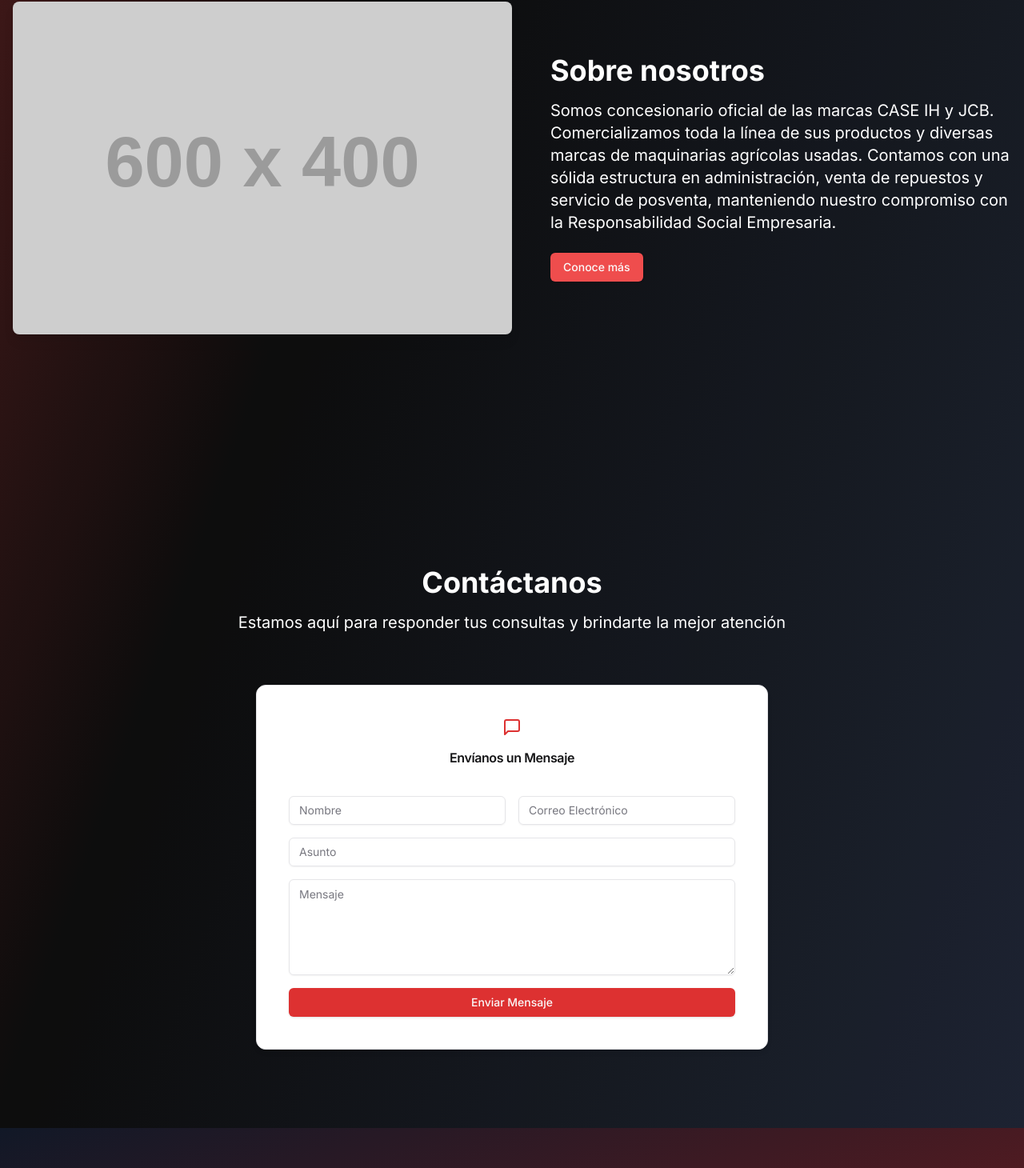
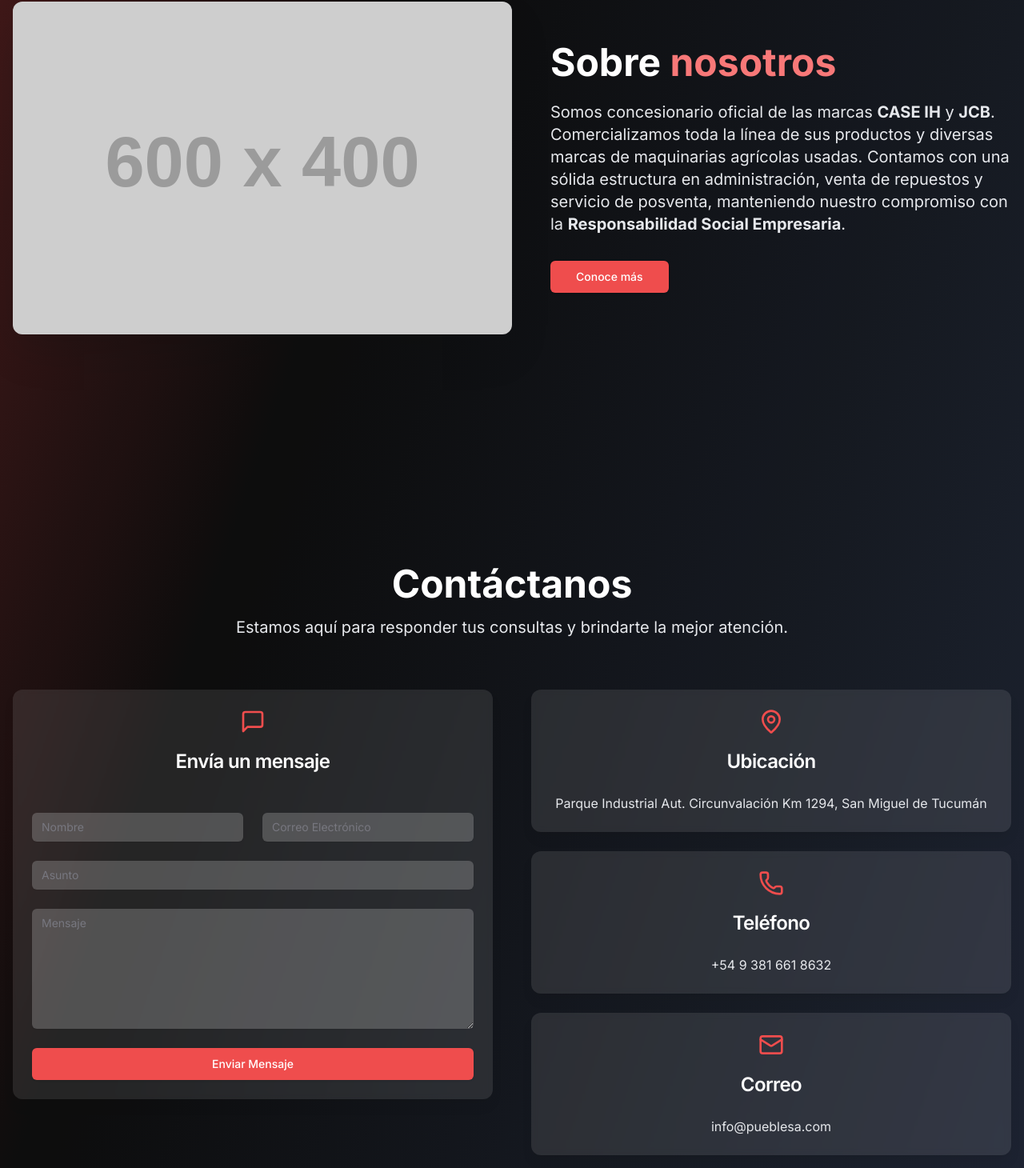
Before and after one commit to Pietro923/Landing-Page-Pueble, a Next.js app: page / in a window 1280 px wide. Shown: the part 2238-3698 px from the top of the page at 80% size. Built offline with nearby package versions, Linux system fonts and the light colour scheme.

Commit message:
el home listo digamos

```diff
--- a/src/components/home/Contacto.tsx
+++ b/src/components/home/Contacto.tsx
@@ -1,39 +1,119 @@
-'use client';
-
-import { Button } from "@/components/ui/button";
-import { Input } from "@/components/ui/input";
-import { Textarea } from "@/components/ui/textarea";
-import { Card, CardContent, CardHeader, CardTitle } from "@/components/ui/card";
-import { Mail, Phone, MapPin, MessageSquare } from "lucide-react";
+'use client'
+import { Button } from "@/components/ui/button"
+import { Input } from "@/components/ui/input"
+import { Textarea } from "@/components/ui/textarea"
+import { Card, CardContent, CardHeader, CardTitle } from "@/components/ui/card"
+import { Mail, Phone, MapPin, MessageSquare } from "lucide-react"
+import { motion } from "framer-motion"
 
 export default function Contact() {
   return (
-    <section className="relative min-h-screen flex flex-col justify-center overflow-hidden py-24 text-white">
-      <div className="container mx-auto text-center mb-16">
-        <h2 className="text-4xl font-bold mb-4">Contáctanos</h2>
-        <p className="text-xl ">Estamos aquí para responder tus consultas y brindarte la mejor atención</p>
-      </div>
+    <section className="relative min-h-screen flex flex-col justify-center overflow-hidden py-24">
 
-      <div className="lg:w-1/2 mx-auto">
-        <Card className="bg-white shadow-md p-4">
-          <CardHeader className="flex items-center gap-3 mb-4">
-            <MessageSquare className="w-6 h-6 text-red-600" />
-            <CardTitle>Envíanos un Mensaje</CardTitle>
+
+      {/* Contenido principal */}
+      <div className="relative z-10 container mx-auto px-4">
+        {/* Título y descripción */}
+        <motion.div
+          initial={{ opacity: 0, y: -20 }}
+          whileInView={{ opacity: 1, y: 0 }}
+          transition={{ duration: 0.8 }}
+          viewport={{ once: true }}
+          className="text-center mb-16"
+        >
+          <h2 className="text-4xl lg:text-5xl font-bold mb-4 text-white">
+            Contáctanos
+          </h2>
+          <p className="text-xl text-gray-200">
+            Estamos aquí para responder tus consultas y brindarte la mejor atención.
+          </p>
+        </motion.div>
+
+        {/* Formulario y tarjetas de contacto */}
+        <div className="grid lg:grid-cols-2 gap-12">
+          {/* Formulario */}
+          <motion.div
+            initial={{ opacity: 0, x: -50 }}
+            whileInView={{ opacity: 1, x: 0 }}
+            transition={{ duration: 0.8 }}
+            viewport={{ once: true }}
+          >
+            <Card className="bg-white/10 backdrop-blur-sm border-0 shadow-lg">
+              <CardHeader className="flex items-center gap-3 mb-6">
+                <MessageSquare className="w-8 h-8 text-red-500" />
+                <CardTitle className="text-2xl text-white">Envía un mensaje</CardTitle>
               </CardHeader>
               <CardContent>
-            <form className="space-y-4">
-              <div className="grid md:grid-cols-2 gap-4">
-                <Input placeholder="Nombre" className="bg-white/50" />
-                <Input type="email" placeholder="Correo Electrónico" className="bg-white/50" />
+                <form className="space-y-6">
+                  <div className="grid md:grid-cols-2 gap-6">
+                    <Input
+                      placeholder="Nombre"
+                      className="bg-white/20 text-white placeholder-gray-300 border-0 focus:ring-2 focus:ring-red-500"
+                    />
+                    <Input
+                      type="email"
+                      placeholder="Correo Electrónico"
+                      className="bg-white/20 text-white placeholder-gray-300 border-0 focus:ring-2 focus:ring-red-500"
+                    />
                   </div>
-              <Input placeholder="Asunto" className="bg-white/50" />
-              <Textarea placeholder="Mensaje" className="bg-white/50 min-h-[120px]" />
-              <Button className="w-full bg-red-600 hover:bg-red-700">
+                  <Input
+                    placeholder="Asunto"
+                    className="bg-white/20 text-white placeholder-gray-300 border-0 focus:ring-2 focus:ring-red-500"
+                  />
+                  <Textarea
+                    placeholder="Mensaje"
+                    className="bg-white/20 text-white placeholder-gray-300 border-0 focus:ring-2 focus:ring-red-500 min-h-[150px]"
+                  />
+                  <Button
+                    className="w-full bg-red-500 hover:bg-red-600 text-white"
+                    size="lg"
+                  >
                     Enviar Mensaje
                   </Button>
                 </form>
               </CardContent>
             </Card>
+          </motion.div>
+
+          {/* Tarjetas de información de contacto */}
+          <motion.div
+            initial={{ opacity: 0, x: 50 }}
+            whileInView={{ opacity: 1, x: 0 }}
+            transition={{ duration: 0.8, delay: 0.2 }}
+            viewport={{ once: true }}
+            className="space-y-6"
+          >
+            <Card className="bg-white/10 backdrop-blur-sm border-0 shadow-lg">
+              <CardHeader className="flex items-center gap-3">
+                <MapPin className="w-8 h-8 text-red-500" />
+                <CardTitle className="text-2xl text-white">Ubicación</CardTitle>
+              </CardHeader>
+              <CardContent>
+                <p className="text-gray-200 text-center">Parque Industrial Aut. Circunvalación Km 1294, San Miguel de Tucumán</p>
+              </CardContent>
+            </Card>
+
+            <Card className="bg-white/10 backdrop-blur-sm border-0 shadow-lg">
+              <CardHeader className="flex items-center gap-3">
+                <Phone className="w-8 h-8 text-red-500" />
+                <CardTitle className="text-2xl text-white">Teléfono</CardTitle>
+              </CardHeader>
+              <CardContent>
+                <p className="text-gray-200 text-center">+54 9 381 661 8632</p>
+              </CardContent>
+            </Card>
+
+            <Card className="bg-white/10 backdrop-blur-sm border-0 shadow-lg">
+              <CardHeader className="flex items-center gap-3">
+                <Mail className="w-8 h-8 text-red-500" />
+                <CardTitle className="text-2xl text-white">Correo</CardTitle>
+              </CardHeader>
+              <CardContent>
+                <p className="text-gray-200 text-center">info@pueblesa.com</p>
+              </CardContent>
+            </Card>
+          </motion.div>
+        </div>
       </div>
     </section>
   );
--- a/src/components/home/Nosotros.tsx
+++ b/src/components/home/Nosotros.tsx
@@ -1,45 +1,52 @@
-'use client';
-
-import { Button } from "@/components/ui/button";
-import { motion } from "framer-motion";
+'use client'
+import { Button } from "@/components/ui/button"
+import { motion } from "framer-motion"
 
 export default function Nosotros() {
   return (
-    <section className="relative min-h-screen flex flex-col justify-center overflow-hidden py-24 text-white">
-      <div className="container mx-auto px-4 flex flex-col lg:flex-row items-center gap-12">
-        {/* Imagen Placeholder */}
+    <section className="relative min-h-screen flex flex-col justify-center overflow-hidden py-24">
+
+
+      {/* Contenido principal */}
+      <div className="relative z-10 container mx-auto px-4">
+        <div className="flex flex-col lg:flex-row items-center gap-12">
+          {/* Imagen con animación */}
           <motion.div
-          initial={{ opacity: 0, x: -20 }}
+            initial={{ opacity: 0, x: -50 }}
             whileInView={{ opacity: 1, x: 0 }}
-          transition={{ duration: 0.6 }}
+            transition={{ duration: 0.8 }}
             viewport={{ once: true }}
             className="flex-shrink-0 w-full lg:w-1/2"
           >
             <img
               src="https://placehold.co/600x400"
               alt="Sobre Nosotros"
-            className="rounded-lg shadow-lg object-cover w-full"
+              className="rounded-xl shadow-2xl object-cover w-full h-auto"
             />
           </motion.div>
 
-        {/* Texto */}
+          {/* Texto con animación */}
           <motion.div
-          initial={{ opacity: 0, x: 20 }}
+            initial={{ opacity: 0, x: 50 }}
             whileInView={{ opacity: 1, x: 0 }}
-          transition={{ duration: 0.6 }}
+            transition={{ duration: 0.8, delay: 0.2 }}
             viewport={{ once: true }}
             className="text-center lg:text-left lg:w-1/2"
           >
-          <h2 className="text-4xl font-bold mb-4">Sobre nosotros</h2>
-          <p className="text-xl max-w-2xl mx-auto lg:mx-0">
-            Somos concesionario oficial de las marcas CASE IH y JCB. Comercializamos toda la línea de sus productos y diversas marcas de maquinarias agrícolas usadas. Contamos con una sólida estructura en administración, venta de repuestos y servicio de posventa, manteniendo nuestro compromiso con la Responsabilidad Social Empresaria.
+            <h2 className="text-4xl lg:text-5xl font-bold mb-6 text-white">
+              Sobre <span className="text-red-400">nosotros</span>
+            </h2>
+            <p className="text-xl text-gray-200 mb-8">
+              Somos concesionario oficial de las marcas <strong>CASE IH</strong> y <strong>JCB</strong>. Comercializamos toda la línea de sus productos y diversas marcas de maquinarias agrícolas usadas. Contamos con una sólida estructura en administración, venta de repuestos y servicio de posventa, manteniendo nuestro compromiso con la <strong>Responsabilidad Social Empresaria</strong>.
             </p>
-          <div className="mt-6">
-            <Button className="bg-red-500 hover:bg-red-600">
+            <Button
+              className="bg-red-500 hover:bg-red-600 text-white"
+              size="lg"
+            >
               Conoce más
             </Button>
+          </motion.div>
         </div>
-        </motion.div>
       </div>
     </section>
   );
```
Lines whose indentation alone changed are shown as unchanged.
